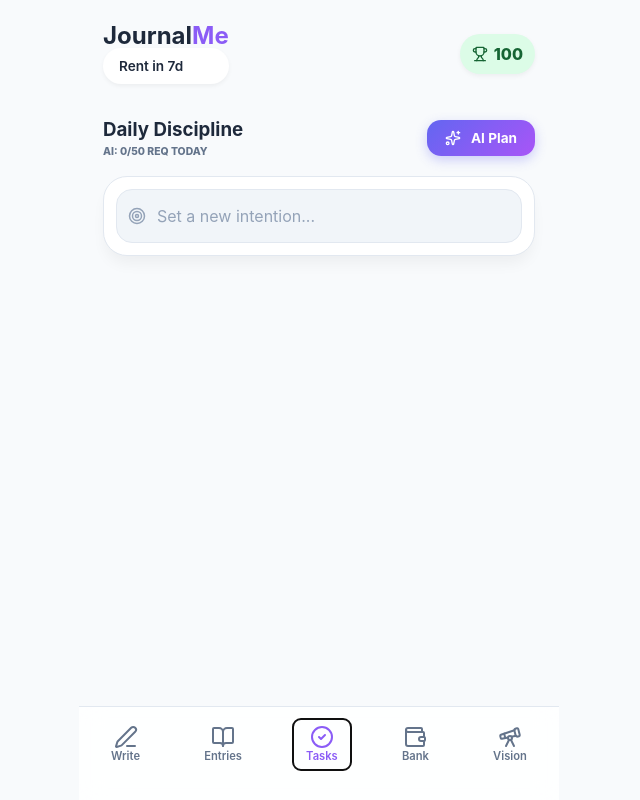
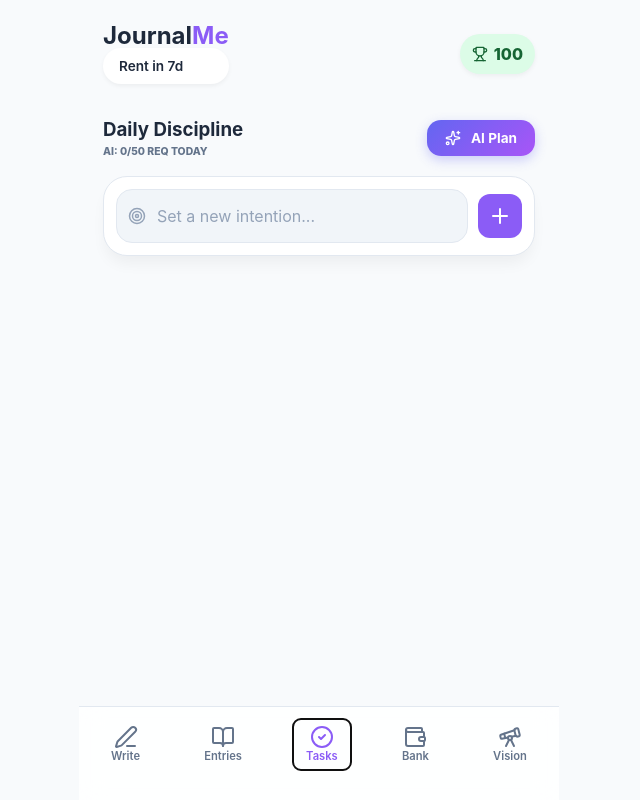
Before and after one commit to mindmates2025/journalMe, a React (Vite) app: page / in a window 1280 px wide. Both pictures are taken after a click on the button "Tasks". Shown: the whole page, without its empty margins (321-961 px from the left). Built offline with nearby package versions, Linux system fonts and the light colour scheme.

Commit message:
Added Manual Task module

```diff
--- a/src/App.jsx
+++ b/src/App.jsx
@@ -82,6 +82,8 @@ function App() {
 
   const [recurring, setRecurring] = useState([]);
 
+  const [taskInput, setTaskInput] = useState("");
+
   // --- INITIALIZATION ---
 
   const refreshAiUsage = async () => {
@@ -92,6 +94,9 @@ function App() {
       console.error("Usage fetch failed:", err);
     }
   };
+
+
+
 
   useEffect(() => {
     setLoading(true);
@@ -307,6 +312,13 @@ function App() {
   input.value = '';
 };
 
+
+const handleManualTaskSubmit = async () => {
+    if (!taskInput.trim()) return;
+    await handleAddTask(taskInput);
+    setTaskInput(""); // Clear the box
+  };
+
   const filteredEntries = entries.filter(entry => entry.content.toLowerCase().includes(searchTerm.toLowerCase()));
   // --- Calculation Logic (Place this before return) ---
 
@@ -469,11 +481,35 @@ function App() {
                 {isAiLoading ? "Planning..." : "AI Plan"}
               </button>
             </div>
-            <div className="card task-input-card" style={{ marginBottom: '24px', padding: '12px' }}>
+            <div className="card task-input-card" style={{ marginBottom: '24px', padding: '12px', display: 'flex', gap: '10px', alignItems: 'center' }}>
               <div style={{ flex: 1, position: 'relative' }}>
                 <Target size={18} style={{ position: 'absolute', left: '12px', top: '50%', transform: 'translateY(-50%)', color: '#94a3b8' }} />
-                <input type="text" placeholder="Set a new intention..." className="search-input" style={{ paddingLeft: '40px', width: '100%' }} onKeyDown={(e) => { if (e.key === 'Enter') { handleAddTask(e.target.value); e.target.value = ''; } }} />
+                <input
+                  type="text"
+                  placeholder="Set a new intention..."
+                  className="search-input"
+                  style={{ paddingLeft: '40px', width: '100%' }}
+                  value={taskInput} // <--- Controlled value
+                  onChange={(e) => setTaskInput(e.target.value)} // <--- Update state
+                  onKeyDown={(e) => { if (e.key === 'Enter') handleManualTaskSubmit(); }}
+                />
               </div>
+              <button
+                onClick={handleManualTaskSubmit}
+                className="primary-btn"
+                style={{
+                  width: '44px',
+                  height: '44px',
+                  padding: 0,
+                  display: 'flex',
+                  alignItems: 'center',
+                  justifyContent: 'center',
+                  borderRadius: '12px',
+                  flexShrink: 0
+                }}
+              >
+                <Plus size={24} />
+              </button>
             </div>
             <div className="task-list">
               {[...tasks].filter(t => !t.isArchived).sort((a, b) => a.completed - b.completed).map(task => (
```
